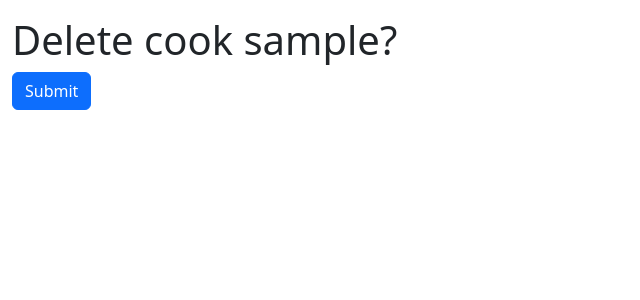
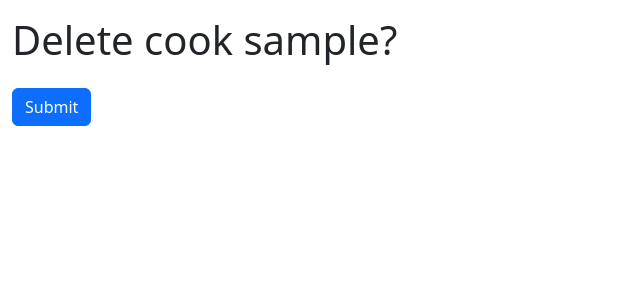
Before and after one commit to bknyrik/restaurant-kitchen-service, a Flask app: page /cooks/1/delete/ in a window 1280 px wide. Shown: the part 66-366 px from the top of the page, without its empty margins (0-640 px from the left). Run offline with Flask 3, Linux system fonts and the light colour scheme; a user stored in the database is signed in; tables that the repository leaves empty hold one stand-in row (values such as "Sample post"); parts of the project's set-up code (start-up, migrations or seed data) failed here and were passed over.

Commit message:
Add class mt-3 to button submit of form in delete_form.html

```diff
--- a/app/templates/includes/delete_form.html
+++ b/app/templates/includes/delete_form.html
@@ -1,4 +1,4 @@
 <form method="POST">
   <input type="hidden" name="csrf_token" value="{{ csrf_token() }}"/>
-  <input class="btn btn-primary" type="submit" value="Submit">
+  <input class="btn btn-primary mt-3" type="submit" value="Submit">
 </form>
```
